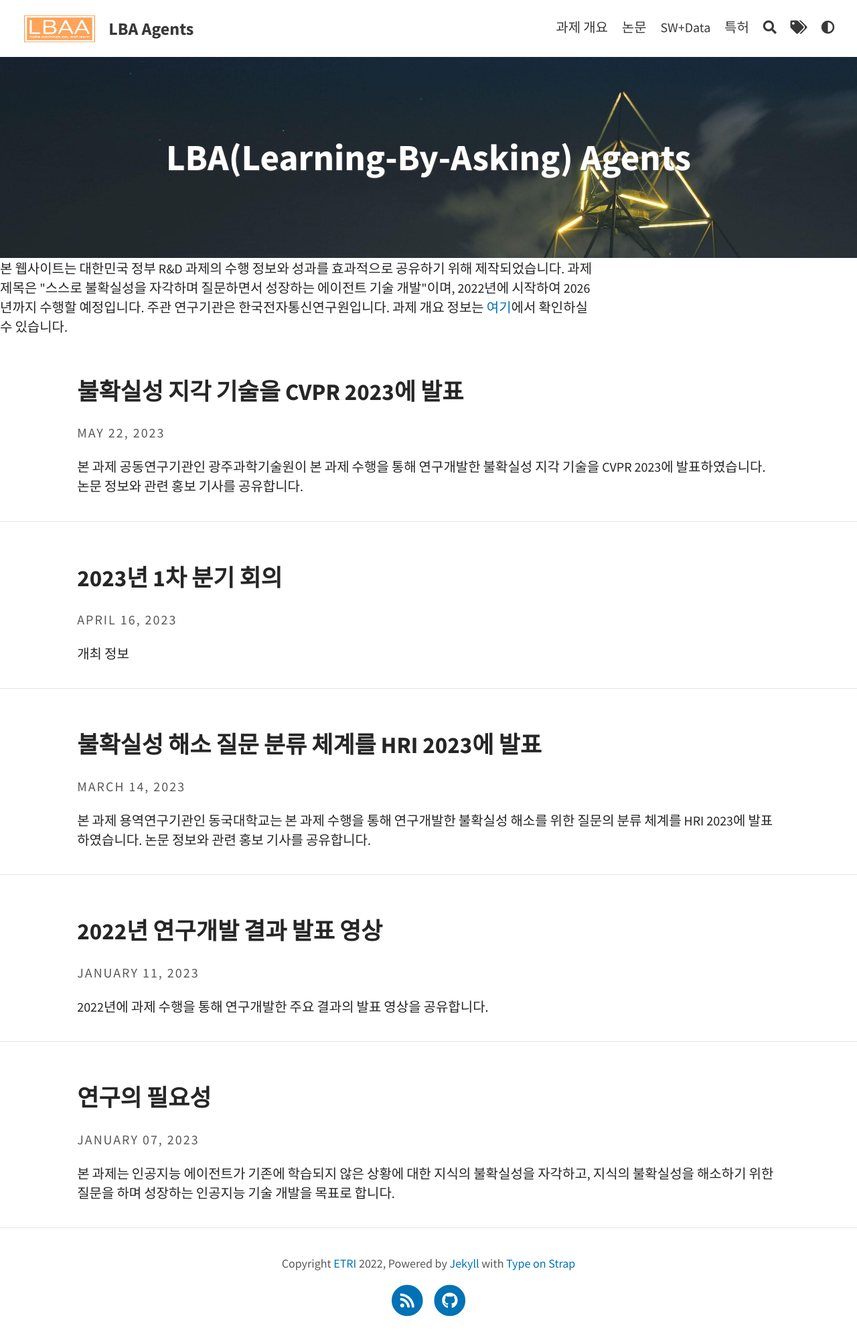
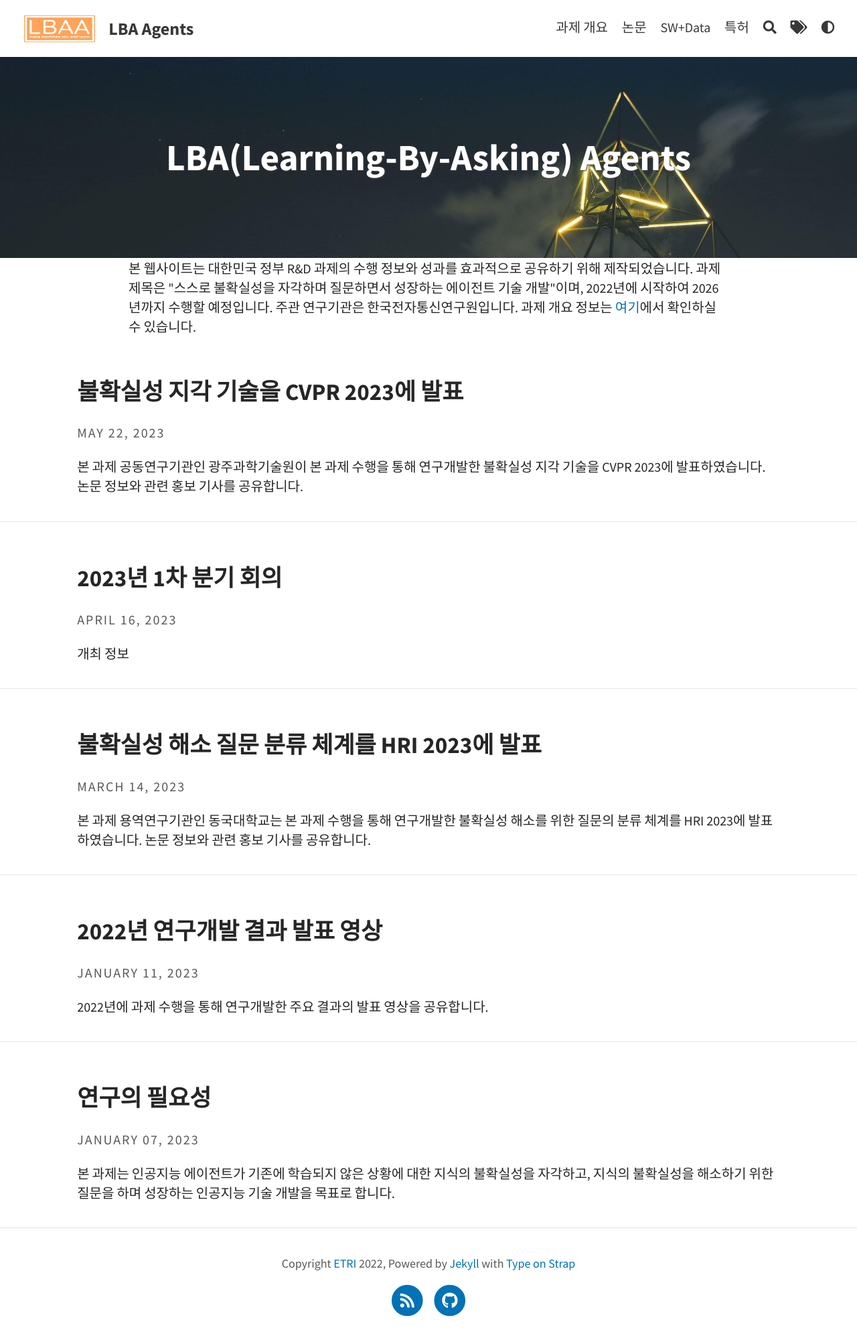
Before and after one commit to lbaa2022/lbaa2022.github.io, a Jekyll site: the page built from index.html, in a window 1280 px wide. Shown: the whole page at 67% size. Built offline with Jekyll 4.4.1, drawn with Linux system fonts in a browser that asks for light colours; the list of posts is cut into pages by our own code.

Commit message:
style updated

```diff
--- a/_layouts/home.liquid
+++ b/_layouts/home.liquid
@@ -12,7 +12,7 @@ layout: default
       @media screen and (max-width: 768px) {
       .call-out_img { background-image: url('{{ image[0] | append: '-medium.' | append: image[1] | default: image }}');}
       }
-            @media screen and (max-width: 576px) {.call-out_img {background-image: url('{{ image[0] | append: '-small.' | append: image[1] }}');}
+                        @media screen and (max-width: 576px) {.call-out_img {background-image: url('{{ image[0] | append: '-small.' | append: image[1] }}');}
       }
     {% endif %}
   </style>
@@ -22,7 +22,7 @@ layout: default
     </h1>
   </div>
 
-  <div style="align-items: center; height: auto; width: 70%;">
+  <div style="align-items: center; margin: auto; width: 70%; ">
     본 웹사이트는 대한민국 정부 R&D 과제의 수행 정보와 성과를 효과적으로 공유하기 위해 제작되었습니다.
     과제 제목은 "스스로 불확실성을 자각하며 질문하면서 성장하는 에이전트 기술 개발"이며, 2022년에 시작하여 2026년까지 수행할 예정입니다. 주관 연구기관은 한국전자통신연구원입니다. 과제 개요 정보는
     <a href="https://lbaa2022.github.io/about/">여기</a>에서 확인하실 수 있습니다.
```
